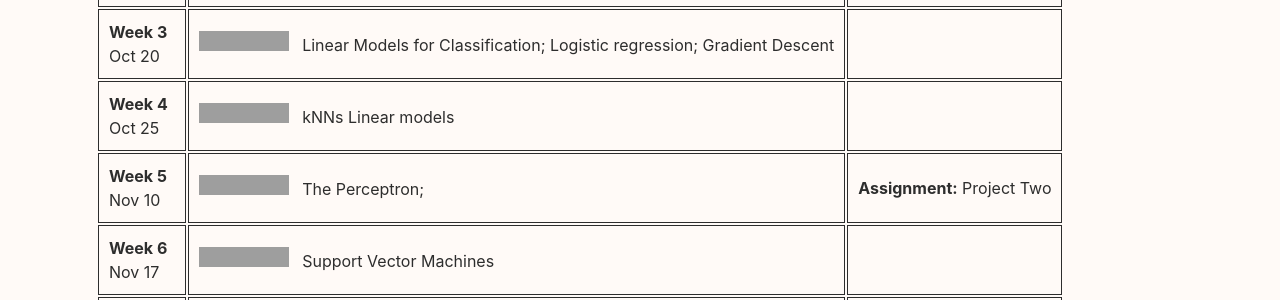
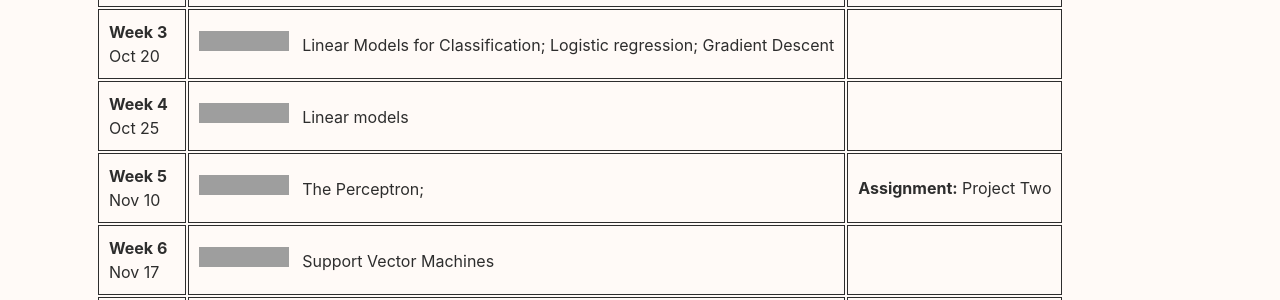
Before and after one commit to malis-course/malis-course.github.io, a Jekyll site: the page built from _pages/syllabus.md, in a window 1280 px wide. Shown: the part 362-662 px from the top of the page. Built offline with Jekyll 4.4.1, drawn with Linux system fonts in a browser that asks for light colours; grey boxes are pictures that could not be loaded.

Commit message:
Syllabus updated

```diff
--- a/_pages/syllabus.md
+++ b/_pages/syllabus.md
@@ -10,7 +10,7 @@ permalink: /syllabus
 | **Week 1** <br> Oct 6       | [![Generic badge](https://img.shields.io/badge/-Lecture-blue.svg)](https://shields.io/) &nbsp; Introduction; Supervised Learning Setup; kNNs   |  **Assignment:** Project One |
 | **Week 2** <br> Oct 13      | [![Generic badge](https://img.shields.io/badge/-Lecture-blue.svg)](https://shields.io/) &nbsp; Linear models for regression     |    |
 | **Week 3** <br> Oct 20      | [![Generic badge](https://img.shields.io/badge/-Lecture-blue.svg)](https://shields.io/) &nbsp; Linear Models for Classification; Logistic regression; Gradient Descent      |    |
-| **Week 4** <br> Oct 25      |  [![Generic badge](https://img.shields.io/badge/-Lab Session-orange.svg)](https://shields.io/) &nbsp; kNNs Linear models     |    |
+| **Week 4** <br> Oct 25      |  [![Generic badge](https://img.shields.io/badge/-Lab Session-orange.svg)](https://shields.io/) &nbsp; Linear models     |    |
 | **Week 5** <br> Nov 10      | [![Generic badge](https://img.shields.io/badge/-Lecture-blue.svg)](https://shields.io/) &nbsp; The Perceptron;     |  **Assignment:** Project Two  |
 | **Week 6** <br> Nov 17      |  [![Generic badge](https://img.shields.io/badge/-Lecture-blue.svg)](https://shields.io/) &nbsp; Support Vector Machines  |     |
 | **Week 7** <br> Nov 24      |  [![Generic badge](https://img.shields.io/badge/-Lab Session-orange.svg)](https://shields.io/) &nbsp; The Perceptron     |   |
```
